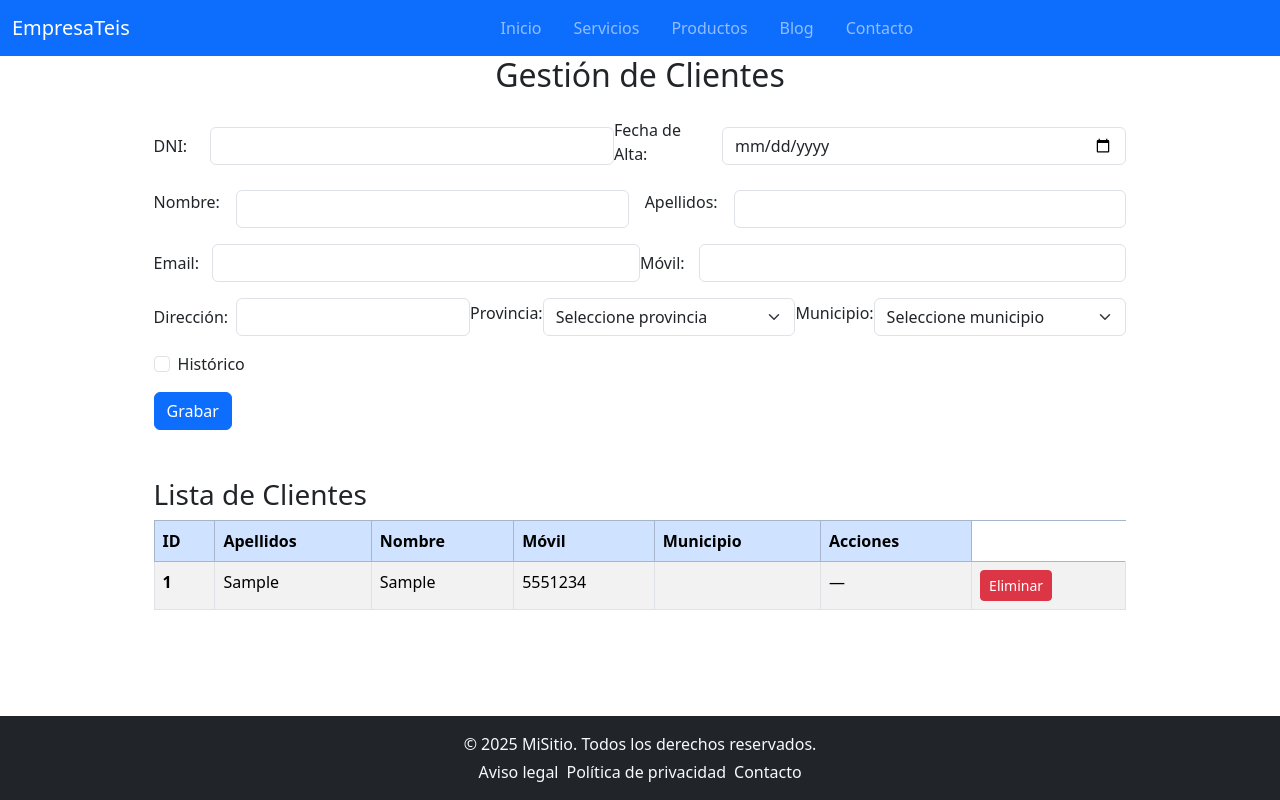
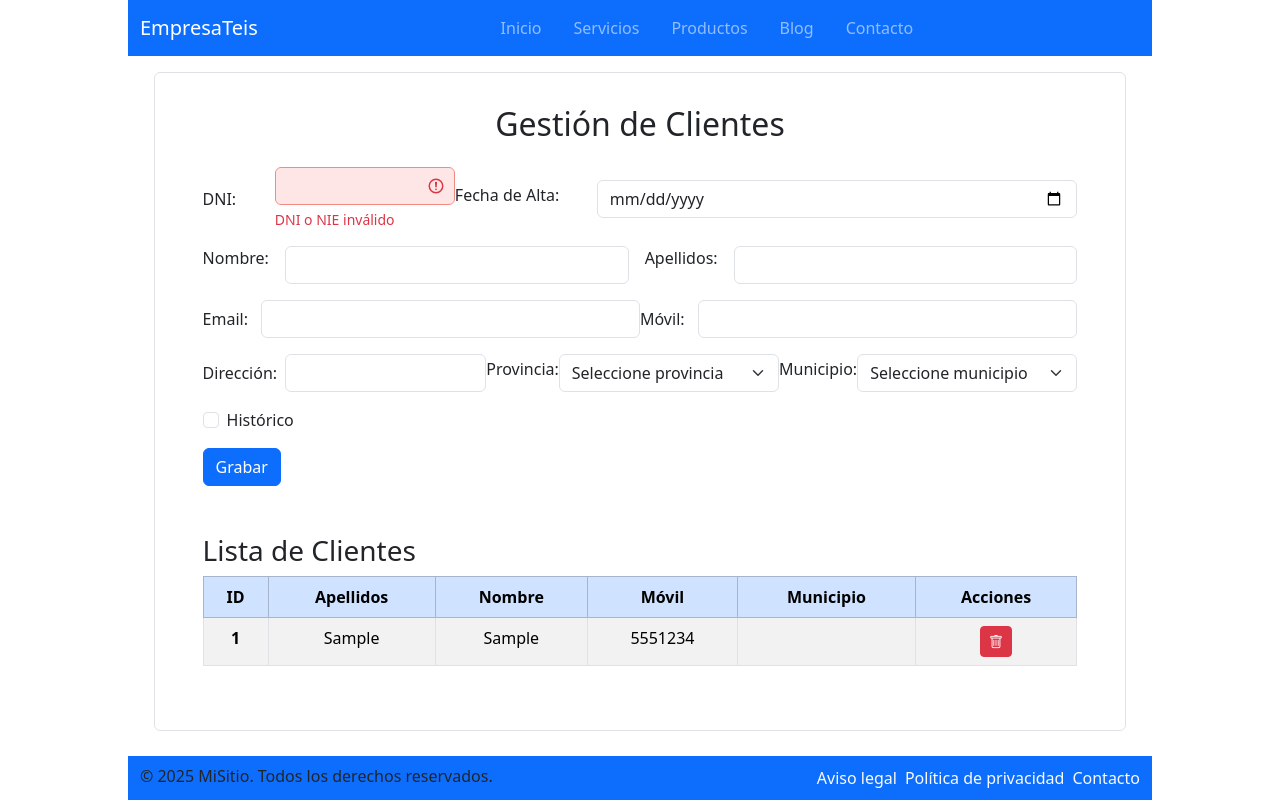
Before and after one commit to AmarinoLama/lamavilarinoDAW, a Vue app: page / in a window 1280 px wide. Both pictures are taken after typing "Sample", "2020-01-15", "Sample", "Sample", "name@example.com", "5551234" into the empty fields and a click on the button "Grabar". Built offline with nearby package versions, Linux system fonts and the light colour scheme.

Commit message:
nuevos cambios

```diff
--- a/src/App.vue
+++ b/src/App.vue
@@ -5,7 +5,7 @@
     <main class="flex-grow-1 overflow-auto">
       <GestionClientes />
     </main>
-    <FooTer class="mt-auto" /> <!-- Fijo abajo, pero dentro del 80% -->
+    <FooTer /> <!-- Fijo abajo, pero dentro del 80% -->
   </div>
 </template>
 
--- a/src/components/FooTer.vue
+++ b/src/components/FooTer.vue
@@ -1,5 +1,5 @@
 <template>
-  <footer class="bg-dark text-light text-center py-3 fixed-bottom w-100">
+  <footer class="navbar navbar-dark bg-primary position-sticky top-0">
     <div class="container">
       <p class="mb-1">&copy; {{ new Date().getFullYear() }} MiSitio. Todos los derechos reservados.</p>
       <ul class="list-inline mb-0">
@@ -12,3 +12,4 @@
 </template>
 
 <script setup></script>
+<style scoped></style>
--- a/src/components/GestionClientes.vue
+++ b/src/components/GestionClientes.vue
@@ -1,5 +1,5 @@
 <template>
-    <div class="gestion-clientes">
+    <div class="gestion-clientes border rounded mt-3 mb-3 p-5 pt-2">
         <h2 class="text-center my-4">Gestión de Clientes</h2>
 
         <!-- Formulario -->
@@ -7,7 +7,17 @@
             <!-- DNI -->
             <div class="mb-3 d-flex align-items-center">
                 <label for="dni" class="me-2 mb-0" style="width: 120px;">DNI:</label>
-                <input type="text" id="dni" v-model="nuevoCliente.dni" class="form-control" required />
+                <div style="position: relative; max-width: 180px; width: 100%;">
+                    <input
+                    type="text" id="dni" v-model="nuevoCliente.dni" @blur="validarDni"
+                    class="form-control"
+                    :class="{'is-invalid': !dniValido}"
+                    required
+                    />
+                    <div v-if="!dniValido" class="invalid-feedback">
+                        DNI o NIE inválido
+                    </div>
+                </div>
 
                 <label for="fechaAlta" class="me-2 mb-2" style="width: 250px;">Fecha de Alta:</label>
                 <input type="date" id="fechaAlta" v-model="nuevoCliente.fechaAlta" class="form-control" />
@@ -64,7 +74,7 @@
         <!-- Lista de Clientes -->
         <div class="table-responsive">
             <h3>Lista de Clientes</h3>
-            <table class="table table-bordered table-striped w-100">
+            <table class="table table-bordered table-striped w-100 text-center">
                 <thead class="table-primary">
                     <tr>
                         <th>ID</th>
@@ -84,12 +94,8 @@
                         <td>{{ cliente.movil }}</td>
                         <td>{{ cliente.municipio }}</td>
                         <td>
-                            <span v-if="cliente.historico">✔️</span>
-                            <span v-else>—</span>
-                        </td>
-                        <td>
                             <button @click="eliminarCliente(index)" class="btn btn-danger btn-sm">
-                                Eliminar
+                                <i class="bi bi-trash"></i>
                             </button>
                         </td>
                     </tr>
@@ -101,6 +107,8 @@
 
 <script setup>
 import { ref } from 'vue';
+
+/* =================================== SCRIPT CRUD =================================== */
 
 const nuevoCliente = ref({
     dni: '',
@@ -137,6 +145,39 @@ const agregarCliente = () => {
 const eliminarCliente = (index) => {
     clientes.value.splice(index, 1);
 };
+
+/* =================================== SCRIPT AUXILIARES =================================== */
+
+// Estado de validez del DNI/NIE si la estructura de datos es más compleja se usa reactive
+const dniValido = ref(true);  // Por defecto es válido y no muestra error al iniciar
+
+// Función para validar DNI y NIE
+const validarDniNie = (valor) => {
+  const letras = 'TRWAGMYFPDXBNJZSQVHLCKE';
+  const dniRegex = /^[0-9]{8}[A-Z]$/;
+  const nieRegex = /^[XYZ][0-9]{7}[A-Z]$/;
+
+  valor = valor.toUpperCase();
+
+  if (dniRegex.test(valor)) {
+      const numero = parseInt(valor.slice(0, 8), 10);
+      const letra = valor.charAt(8);
+      return letra === letras[numero % 23];  //sale con true si es válido
+    } else if (nieRegex.test(valor)) {
+      const nie = valor.replace('X', '0').replace('Y', '1').replace('Z', '2');
+      const numero = parseInt(nie.slice(0, 8), 10);
+      const letra = valor.charAt(8);
+      return letra === letras[numero % 23];  //sale con true si es válido
+    }
+  return false;
+};
+
+// Validar al salir del campo
+const validarDni = () => {
+  const dni = nuevoCliente.value.dni.trim().toUpperCase();
+  dniValido.value = validarDniNie(dni);
+};
+
 </script>
 
 <style scoped>
@@ -150,4 +191,12 @@ const eliminarCliente = (index) => {
 .form-control {
     width: 100%;
 }
+
+.is-invalid {
+    border-color: #f28b82 !important;
+    background-color: #ffe6e6;
+}
+.invalid-feedback {
+    display: block;
+}
 </style>
--- a/src/components/NavBar.vue
+++ b/src/components/NavBar.vue
@@ -1,5 +1,5 @@
 <template>
-  <nav class="navbar navbar-expand-lg navbar-dark bg-primary fixed-top">
+  <nav class="navbar navbar-expand-lg navbar-dark bg-primary ">
     <div class="container-fluid">
       <!-- Marca o logo -->
       <a class="navbar-brand" href="#">EmpresaTeis</a>
```
